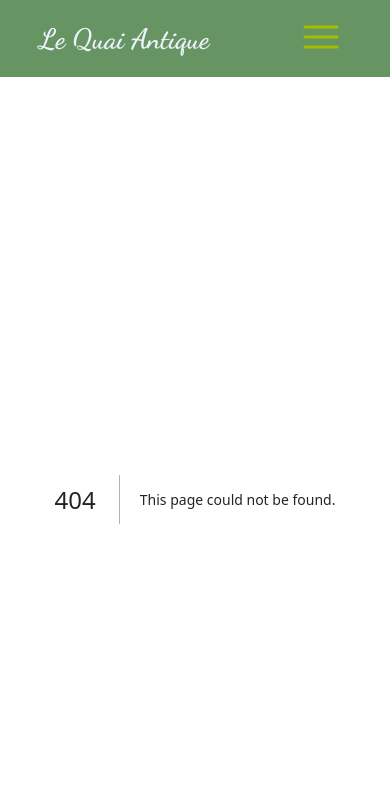
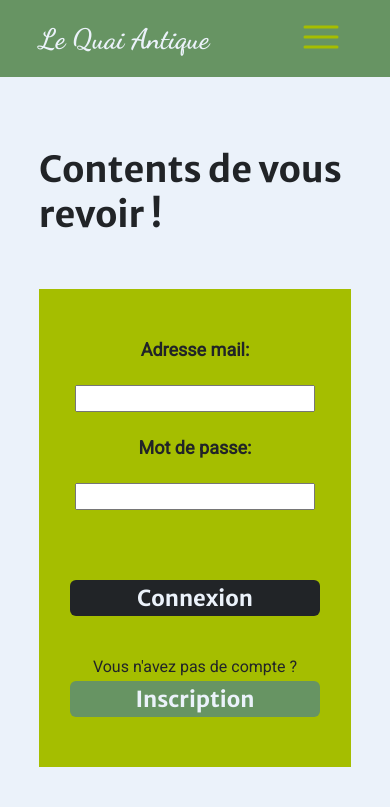
Before and after one commit to Halias3422/ECF_front, a Next.js app: page /connexion in a window 390 px wide. Before the commit this address had no page. Shown: the top 807 px of the page. Built offline with nearby package versions, Linux system fonts and the light colour scheme.

Commit message:
feat(connexion): add mobile hero

```diff
--- /dev/null
+++ b/src/components/FormSubmit/FormSubmit.tsx
@@ -0,0 +1,41 @@
+import { merriweatherSans } from '@/styles/fonts';
+import styled from 'styled-components';
+
+const FormSubmit = ({
+  textContent,
+  theme,
+}: {
+  textContent: string;
+  theme: string;
+}) => {
+  return (
+    <Submit
+      type="submit"
+      className={`${merriweatherSans.className} ${theme}`}
+      value={textContent}
+    />
+  );
+};
+
+const Submit = styled.input`
+  border: none;
+  display: flex;
+  justify-content: center;
+  font-size: 22px;
+  width: 100%;
+  max-width: 324px;
+  padding: 4px 0px;
+  font-weight: bold;
+	border-radius 6px;
+
+  @media screen and (min-width: 769px) {
+    font-size: 24px;
+  }
+
+  @media screen and (min-width: 1025px) {
+    font-size: 28px;
+    padding: 6px 15px;
+  }
+`;
+
+export default FormSubmit;
--- /dev/null
+++ b/src/components/SignForms/SignInForm.tsx
@@ -0,0 +1,48 @@
+import styled from 'styled-components';
+import FormSubmit from '../FormSubmit/FormSubmit';
+import MainCTA from '../MainCTA/MainCTA';
+
+const SignInForm = () => {
+  return (
+    <SignFormContainer className="themeLightGreen">
+      <label htmlFor="mailInput">Adresse mail:</label>
+      <FormInput type="text" id="mailInput" />
+      <label htmlFor="passwordInput">Mot de passe:</label>
+      <FormInput type="password" id="passwordInput" />
+      <Separator />
+      <FormSubmit textContent="Connexion" theme="themeDarkGrey" />
+
+      <NoAccountParaph>Vous n'avez pas de compte ?</NoAccountParaph>
+      <MainCTA
+        textContent="Inscription"
+        url="/inscription"
+        theme="themeDarkGreen"
+      />
+    </SignFormContainer>
+  );
+};
+
+const SignFormContainer = styled.form`
+  display: flex;
+  flex-direction: column;
+  align-items: center;
+  padding: 50px 10%;
+  gap: 25px;
+  width: 80%;
+  margin-bottom: 42px;
+`;
+
+const Separator = styled.div`
+  height: 20px;
+`;
+
+const FormInput = styled.input`
+  max-width: 100%;
+  min-width: 80%;
+`;
+
+const NoAccountParaph = styled.p`
+  margin-bottom: -20px;
+`;
+
+export default SignInForm;
--- /dev/null
+++ b/src/pages/connexion.tsx
@@ -0,0 +1,18 @@
+import Hero from '@/components/Hero/Hero';
+import SignInForm from '@/components/SignForms/SignInForm';
+
+const ConnexionPage = () => {
+  return (
+    <Hero
+      header="Contents de vous revoir !"
+      paragraphs={[]}
+      image="images/waiter-smiling.jpg"
+      imageAlt="Notre serveuse Magalie vous attend"
+      childComponents={[<SignInForm />]}
+      $textIsLeft={false}
+      $isOdd={true}
+    />
+  );
+};
+
+export default ConnexionPage;
--- a/src/styles/GlobalStyle.tsx
+++ b/src/styles/GlobalStyle.tsx
@@ -38,6 +38,14 @@ p, li {
 	margin-bottom: 42px;
 	font-size: 16px;
 	text-align: justify
+}
+
+input, label {
+	font-size: 18px;
+}
+
+label {
+font-weight: bold;
 }
 
 img {
@@ -119,6 +127,7 @@ font-size: 36px;
 
 img {
 max-width: 55%;
+max-height: 800px;
 }
 
 .section {
@@ -143,6 +152,10 @@ p, li {
 font-size: 18px;
 }
 
+label, input {
+font-size: 22px;
+}
+
 }
 `;
 
```
Also changed, not shown: public/images/waiter-smiling.jpg (added), public/images/waitress-waiting.jpg (added).
